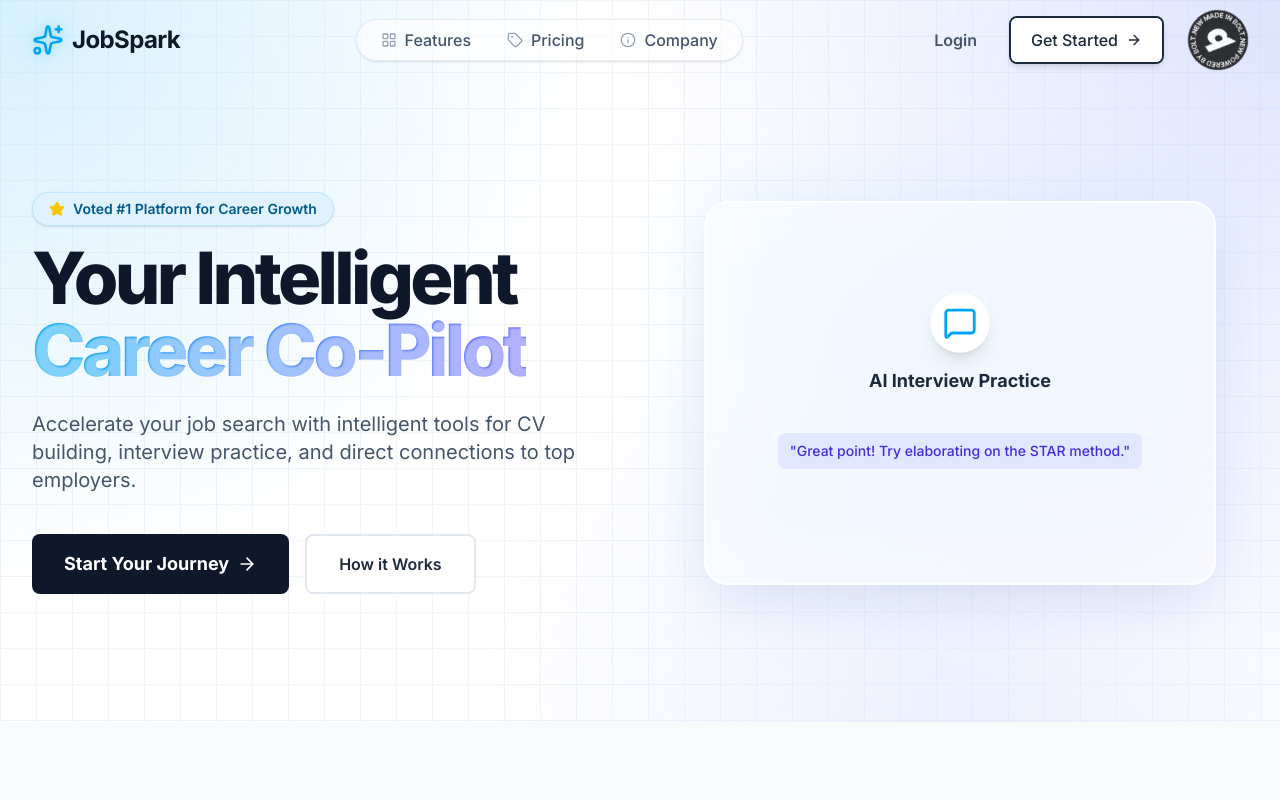
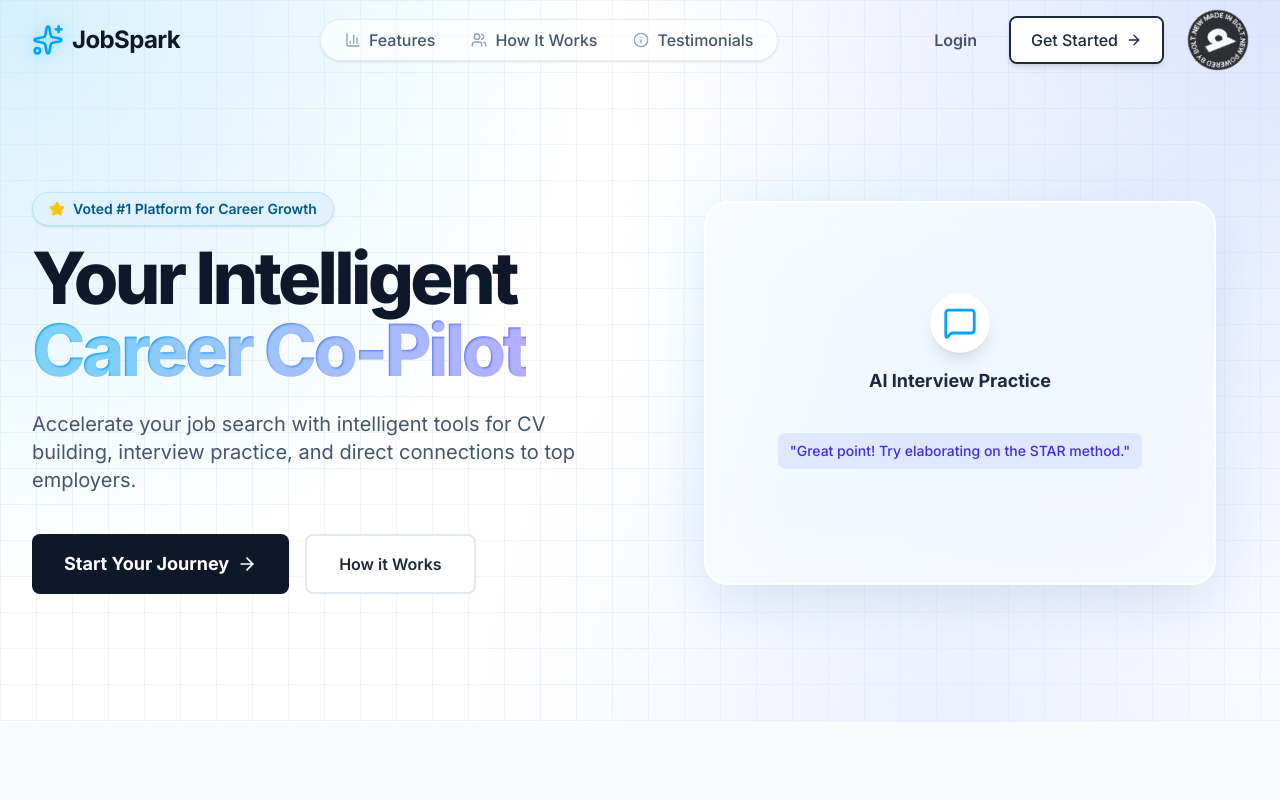
Before and after one commit to katmafalela/jobspark, a Next.js app: page / in a window 1280 px wide. Shown: the top 800 px of the page. Built offline with nearby package versions, Linux system fonts and the light colour scheme.

Commit message:
Update header navigation to link to home page sections

```diff
--- a/src/components/layout/Header.tsx
+++ b/src/components/layout/Header.tsx
@@ -2,9 +2,9 @@
 
 import { useState, useEffect } from "react";
 import { motion } from "framer-motion";
-import { Sparkles, LayoutGrid, Tag, Info, ArrowRight } from "lucide-react";
+import { Sparkles, BarChart3, Users, Info, ArrowRight } from "lucide-react";
 import ShimmerButton from "../ui/ShimmerButton";
-import Image from "next/image"; // Import the Next.js Image component for optimization
+import Image from "next/image";
 
 export const Header = () => {
   const [scrolled, setScrolled] = useState(false);
@@ -19,10 +19,18 @@ export const Header = () => {
   }, []);
 
   const navLinks = [
-    { name: "Features", href: "#", icon: LayoutGrid },
-    { name: "Pricing", href: "#", icon: Tag },
-    { name: "Company", href: "#", icon: Info },
+    { name: "Features", href: "#features", icon: BarChart3 },
+    { name: "How It Works", href: "#how-it-works", icon: Users },
+    { name: "Testimonials", href: "#testimonials", icon: Info },
   ];
+
+  const handleNavClick = (e: React.MouseEvent<HTMLAnchorElement>, href: string) => {
+    e.preventDefault();
+    const element = document.querySelector(href);
+    if (element) {
+      element.scrollIntoView({ behavior: 'smooth' });
+    }
+  };
 
   const headerVariants = {
     initial: { y: -100, opacity: 0 },
@@ -31,7 +39,7 @@ export const Header = () => {
       opacity: 1,
       transition: {
         duration: 0.8,
-        ease: "circOut", // Corrected, valid easing function
+        ease: "circOut",
       },
     },
   };
@@ -68,7 +76,7 @@ export const Header = () => {
           </span>
         </a>
 
-        {/* Center: Navigation */}
+        {/* Center: Navigation - Hidden on mobile, shown on md+ */}
         <div
           className="hidden md:flex items-center space-x-1 bg-white/60 border border-slate-200/80 rounded-full px-2 shadow-sm"
           onMouseLeave={() => setHoveredLink("")}
@@ -77,7 +85,8 @@ export const Header = () => {
             <a
               key={link.name}
               href={link.href}
-              className="relative font-medium text-slate-600 hover:text-slate-900 transition-colors px-4 py-2 rounded-full"
+              onClick={(e) => handleNavClick(e, link.href)}
+              className="relative font-medium text-slate-600 hover:text-slate-900 transition-colors px-4 py-2 rounded-full group"
               onMouseEnter={() => setHoveredLink(link.name)}
             >
               <span className="relative z-10 flex items-center">
--- a/src/components/sections/Features.tsx
+++ b/src/components/sections/Features.tsx
@@ -126,7 +126,7 @@ export const Features = () => {
   }, [isHovered]);
 
   return (
-    <section className="py-24 bg-slate-50 relative">
+    <section id="features" className="py-24 bg-slate-50 relative">
         <div className="absolute inset-0 z-0 bg-[linear-gradient(to_right,#e2e8f0_1px,transparent_1px),linear-gradient(to_bottom,#e2e8f0_1px,transparent_1px)] bg-[size:2.5rem_2.5rem] opacity-50" />
       <div className="max-w-7xl mx-auto px-4 sm:px-6 lg:px-8 relative z-10">
         <motion.div
--- a/src/components/sections/HowItWorks.tsx
+++ b/src/components/sections/HowItWorks.tsx
@@ -90,7 +90,7 @@ export const HowItWorks = () => {
   const timelineHeight = useTransform(scrollYProgress, [0, 1], ["0%", "100%"]);
 
   return (
-    <section className="py-24 bg-slate-50">
+    <section id="how-it-works" className="py-24 bg-slate-50">
       <div className="max-w-7xl mx-auto px-4 sm:px-6 lg:px-8">
         <motion.div
           initial={{ opacity: 0, y: 20 }}
--- a/src/components/sections/Testimonials.tsx
+++ b/src/components/sections/Testimonials.tsx
@@ -39,7 +39,7 @@ export const Testimonials = () => {
     };
 
     return (
-    <section className="py-24 bg-slate-50 relative overflow-hidden">
+    <section id="testimonials" className="py-24 bg-slate-50 relative overflow-hidden">
         <div className="absolute inset-0 z-0 bg-[linear-gradient(to_right,#e2e8f0_1px,transparent_1px),linear-gradient(to_bottom,#e2e8f0_1px,transparent_1px)] bg-[size:3rem_3rem] opacity-50" />
       <div className="max-w-4xl mx-auto px-4 sm:px-6 lg:px-8 relative z-10">
         <motion.div
```
